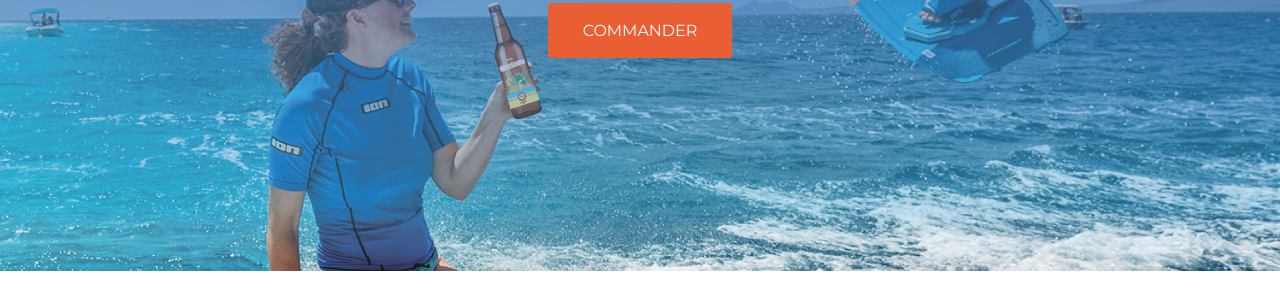
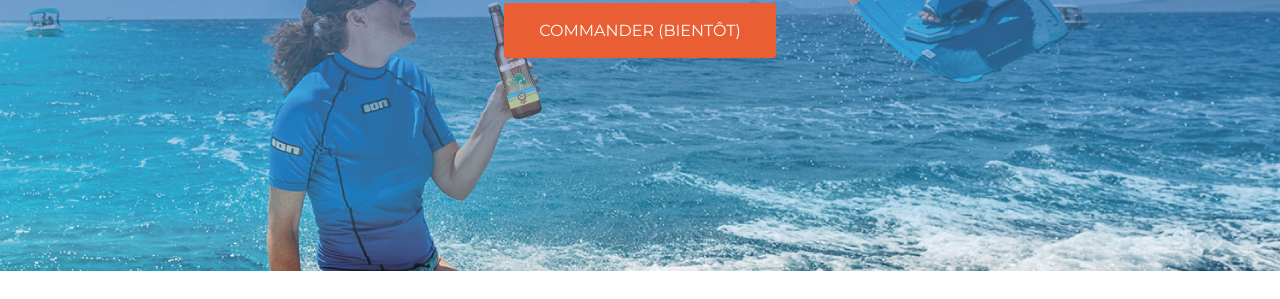
Before and after one commit to Eggfarmer/cumbuco-beer, a plain HTML site: page index.html in a window 1280 px wide. Shown: the part 509-808 px from the top of the page. Drawn offline with nearby package versions, Linux system fonts and the light colour scheme.

Commit message:
btn commande

```diff
--- a/index.html
+++ b/index.html
@@ -47,7 +47,7 @@
 			</figure>
 			<h1 style="text-shadow:0px 1px 1px black;" class="animated fadeInDown delay-07s">Plus qu'une Bière, une Session !</h1>
 
-			<a class="link animated fadeInUp delay-1s servicelink" href="commande.html">Commander</a>
+			<a class="link animated fadeInUp delay-1s servicelink" href="#">Commander (bientôt)</a>
 		</div>
 	</header>
 	<!--header-end-->
@@ -110,7 +110,7 @@
 						</div>
 
 					</div>
-					<a class="link animated fadeInUp delay-1s servicelink" href="commande.html">Commander</a>
+					<a class="link animated fadeInUp delay-1s servicelink" href="#">Commander</a>
 				</div>
 				<figure class="col-lg-8 col-sm-6  text-right wow fadeInUp delay-02s">
 					<img src="img/intro-img1.png" alt="">
```
